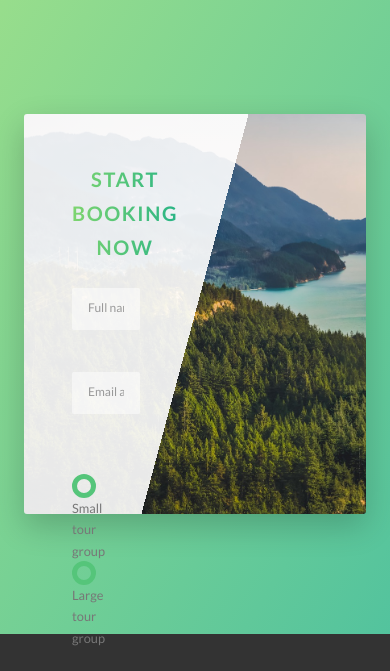
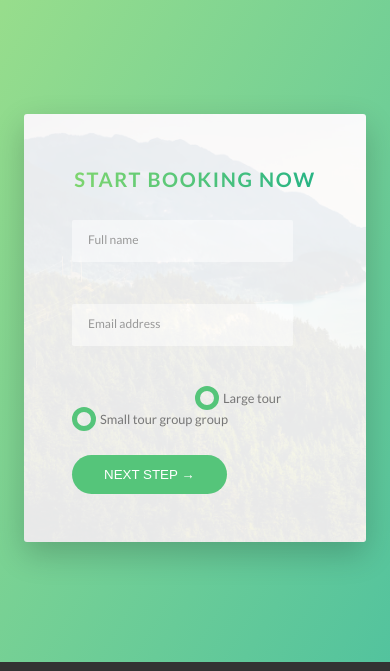
Before and after one commit to andre2ar/Natours, a website: page index.html in a window 390 px wide. Shown: the part 6030-6701 px from the top of the page. Drawn offline with Linux system fonts and the light colour scheme.

Commit message:
Responsive layout

```diff
--- a/sass/pages/_home.scss
+++ b/sass/pages/_home.scss
@@ -68,10 +68,35 @@
   border-radius: 3px;
   box-shadow: 0 1.5rem 4rem rgba($color-black, .2);
 
-  height: 50rem;
+  @include respond(tab-land){
+    background-image: linear-gradient(105deg,
+            rgba($color-white, 0.9) 0%,
+            rgba($color-white, 0.9) 65%,
+            transparent 65%),
+          url("../img/nat-10.jpg");
+
+    background-size: cover;
+  }
+
+  @include respond(tab-port){
+    background-image: linear-gradient(to right,
+            rgba($color-white, 0.9) 0%,
+            rgba($color-white, 0.9) 100%),
+    url("../img/nat-10.jpg");
+
+    background-size: cover;
+  }
 
   &__form{
     width: 50%;
     padding: 6rem;
+
+    @include respond(tab-land){
+      width: 65%;
+    }
+
+    @include respond(tab-land){
+      width: 100%;
+    }
   }
 }
```
Also changed, not shown: css/style.css.
